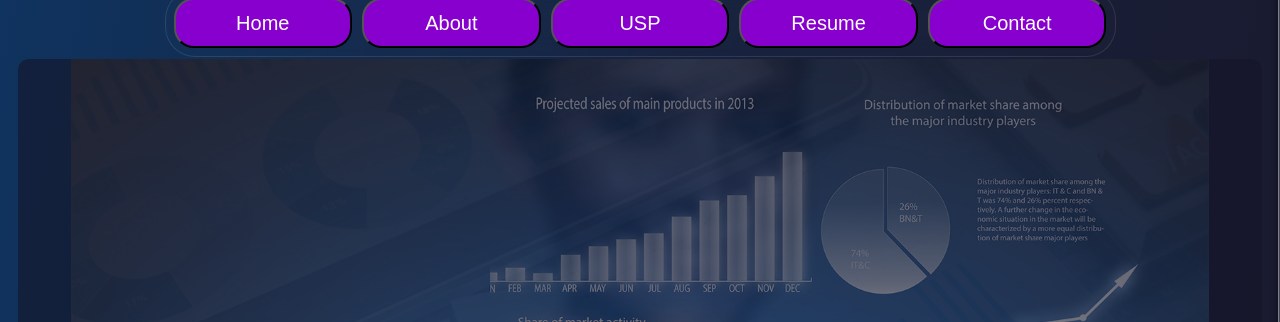
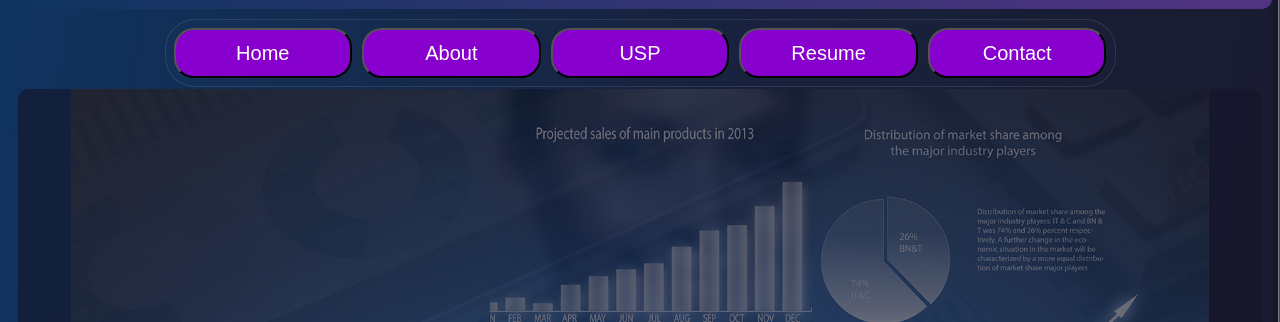
Before and after one commit to Ayasameh8/ayasamehprotfolio, a plain HTML site: page index.html in a window 1280 px wide. Shown: the part 119-441 px from the top of the page. Drawn offline with Linux system fonts and the light colour scheme; a web font is replaced by a local one.

Commit message:
Update css.css

```diff
--- a/css.css
+++ b/css.css
@@ -15,6 +15,7 @@
 .header {
     background: linear-gradient(90deg, #0f3460, #533483);
     border-radius: 10px;
+    height: 100px;
     display: flex;
     justify-content: space-between;
     align-items: center;
@@ -46,6 +47,7 @@
 
 .logosphoto {
     height: auto;
+    border-radius: 50%;
 }
 
 .menu_btn {
@@ -187,7 +189,7 @@
     display: grid;
     place-items: center;
     position: sticky;
-    top: 80px;
+    top: 115px;
     z-index: 10;
     padding-left: 10px;
     padding-right: 10px;
@@ -300,9 +302,6 @@
     align-items: center;
 }
 
-#USP {
-    scroll-margin-top: 140px;
-}
 
 .div_USP1 {
     color: #ffd700;
@@ -493,8 +492,8 @@
 }
 
 /* ===== Scroll Margin Fix for Header ===== */
-#home, #about, #resume, #contact {
-    scroll-margin-top: 140px;
+#home, #about, #USP, #resume, #contact {
+    scroll-margin-top: 200px !important;
 }
 
 /* Modern Contact Form */
```
